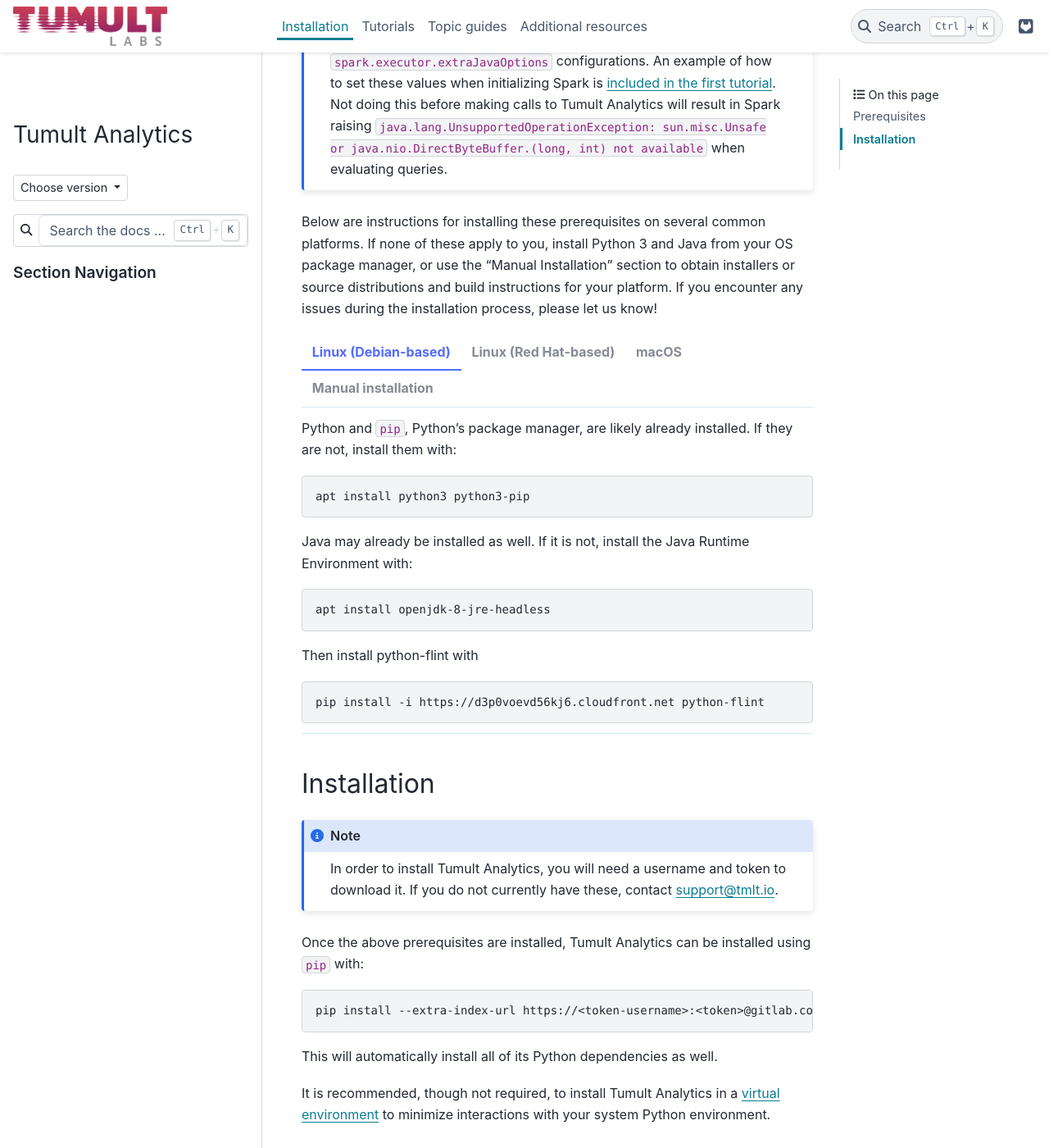
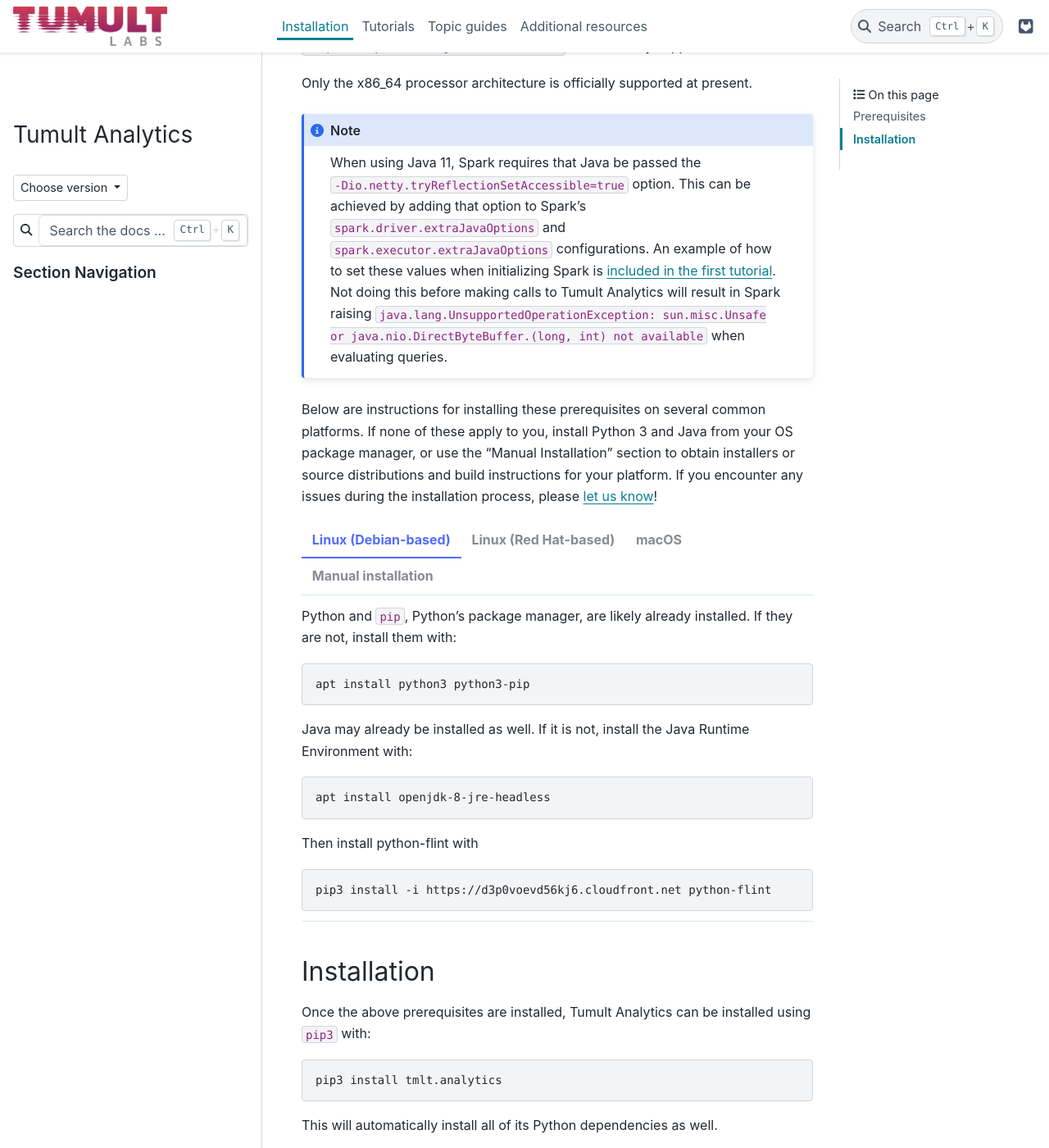
Before and after one commit to opendp/tumult-analytics, a Sphinx documentation site: the page built from doc/installation.rst, in a window 1280 px wide and 1400 px high, scrolled down 741 px. Shown: the whole window at 82% size. Built offline with Sphinx 7.4.7 and the PyData theme 0.15.4, drawn with Linux system fonts in a browser that asks for light colours; pages that are not in the unit, such as notebooks, are missing from menus; some of the changed text lies outside the part shown.

```diff
--- a/doc/installation.rst
+++ b/doc/installation.rst
@@ -16,6 +16,13 @@ Only Python 3.7 is officially supported at present, though newer versions likely
 
 Because Tumult Analytics uses PySpark for computation, it also `requires Java 8 or 11 <https://spark.apache.org/docs/3.0.0/index.html#downloading>`__.
 
+
+You may also need to configure pyspark to use the intended Python installation. You can do this by setting the `PYSPARK_PYTHON` environment variable. For example:
+
+   .. code-block:: bash
+
+      export PYSPARK_PYTHON=/usr/bin/python3
+
 Tumult Analytics uses `python-flint <https://github.com/fredrik-johansson/python-flint/>`__
 for some mathematical functions, so ``python-flint`` is also required.
 Only Tumult's wheels (located at ``https://d3p0voevd56kj6.cloudfront.net``) are
@@ -29,13 +36,9 @@ Only the x86_64 processor architecture is officially supported at present.
     An example of how to set these values when initializing Spark is :ref:`included in the first tutorial <Java 11 configuration example>`.
     Not doing this before making calls to Tumult Analytics will result in Spark raising ``java.lang.UnsupportedOperationException: sun.misc.Unsafe or java.nio.DirectByteBuffer.(long, int) not available`` when evaluating queries.
 
-
-..
-   TODO: Link "let us know" to the public issue tracker for Analytics, once it is set up.
-
 Below are instructions for installing these prerequisites on several common platforms.
 If none of these apply to you, install Python 3 and Java from your OS package manager, or use the "Manual Installation" section to obtain installers or source distributions and build instructions for your platform.
-If you encounter any issues during the installation process, please let us know!
+If you encounter any issues during the installation process, please `let us know <https://gitlab.com/tumult-labs/analytics/-/issues>`__!
 
 .. tabbed:: Linux (Debian-based)
 
@@ -57,7 +60,7 @@ If you encounter any issues during the installation process, please let us know!
 
    .. code-block:: bash
 
-      pip install -i https://d3p0voevd56kj6.cloudfront.net python-flint
+      pip3 install -i https://d3p0voevd56kj6.cloudfront.net python-flint
 
 .. tabbed:: Linux (Red Hat-based)
 
@@ -81,31 +84,31 @@ If you encounter any issues during the installation process, please let us know!
 
    .. code-block:: bash
 
-      pip install -i https://d3p0voevd56kj6.cloudfront.net python-flint
+      pip3 install -i https://d3p0voevd56kj6.cloudfront.net python-flint
 
 
 .. tabbed:: macOS
 
-    The below instructions assume the use of `Homebrew <https://brew.sh/>`__ for managing packages.
-    If you do not wish to use Homebrew for this, use the "Manual Installation" instructions instead.
+   The below instructions assume the use of `Homebrew <https://brew.sh/>`__ for managing packages.
+   If you do not wish to use Homebrew for this, use the "Manual Installation" instructions instead.
 
-    If you do not already have Homebrew, it can be installed with:
+   If you do not already have Homebrew, it can be installed with:
 
     .. code-block:: bash
 
-       /bin/bash -c "$(curl -fsSL https://raw.githubusercontent.com/Homebrew/install/HEAD/install.sh)"
+      /bin/bash -c "$(curl -fsSL https://raw.githubusercontent.com/Homebrew/install/HEAD/install.sh)"
 
-    Python may be installed with:
+   Python may be installed with:
 
     .. code-block:: bash
 
-       brew install python@3.7
+      brew install python@3.7
 
-    And Java may be installed with:
+   And Java may be installed with:
 
     .. code-block:: bash
 
-       brew install openjdk@8
+      brew install openjdk@8
 
    Then install python-flint with
 
@@ -127,22 +130,14 @@ If you encounter any issues during the installation process, please let us know!
     .. attention:: If you are installing on a Windows machine, please install `python-flint <https://fredrikj.net/python-flint/>`__ (see `instructions <https://github.com/fredrik-johansson/python-flint/#installation>`__) before installing Tumult Analytics.
 
 
-
 Installation
 ^^^^^^^^^^^^
 
-..
-   TODO: Update this section once the final distribution mechanism is set up.
-
-.. note::
-   In order to install Tumult Analytics, you will need a username and token to download it.
-   If you do not currently have these, contact `support@tmlt.io <mailto:support@tmlt.io>`_.
-
-Once the above prerequisites are installed, Tumult Analytics can be installed using ``pip`` with:
+Once the above prerequisites are installed, Tumult Analytics can be installed using ``pip3`` with:
 
 .. code-block:: bash
 
-   pip install --extra-index-url https://<token-username>:<token>@gitlab.com/api/v4/projects/17405343/packages/pypi/simple tmlt.analytics
+   pip3 install tmlt.analytics
 
 This will automatically install all of its Python dependencies as well.
 
```
Also changed, not shown: CHANGELOG.md (+18 -25 lines), pyproject.toml (+1 -6 lines), .gitlab-ci.yml, 3 other files.
